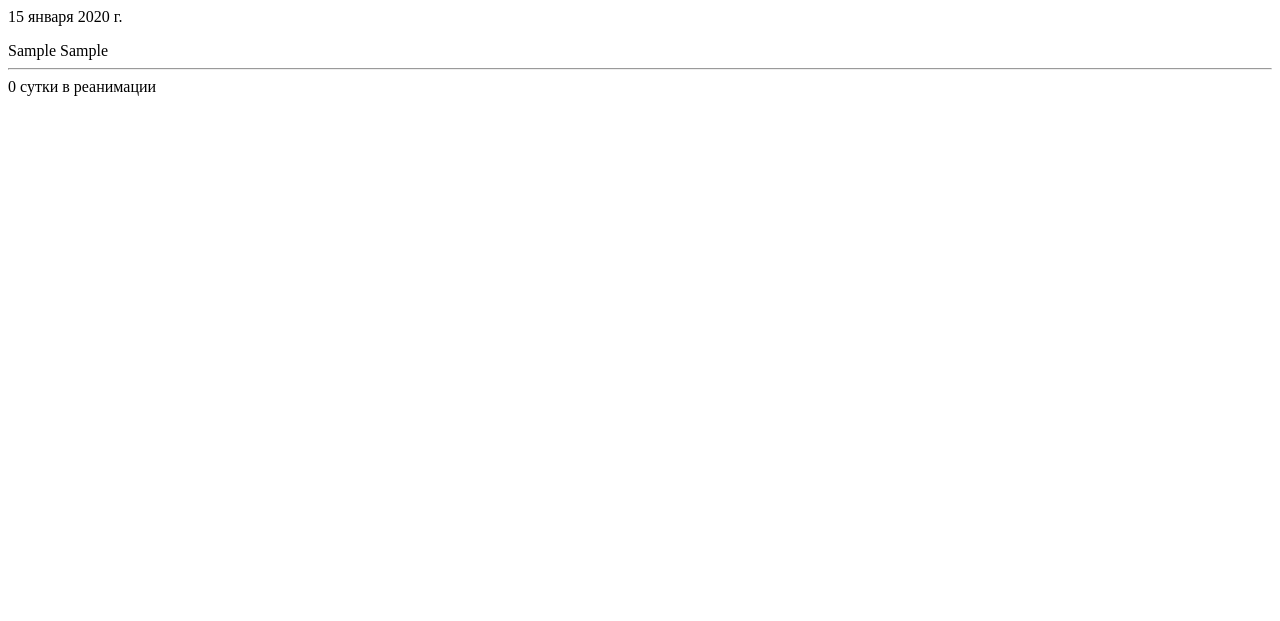
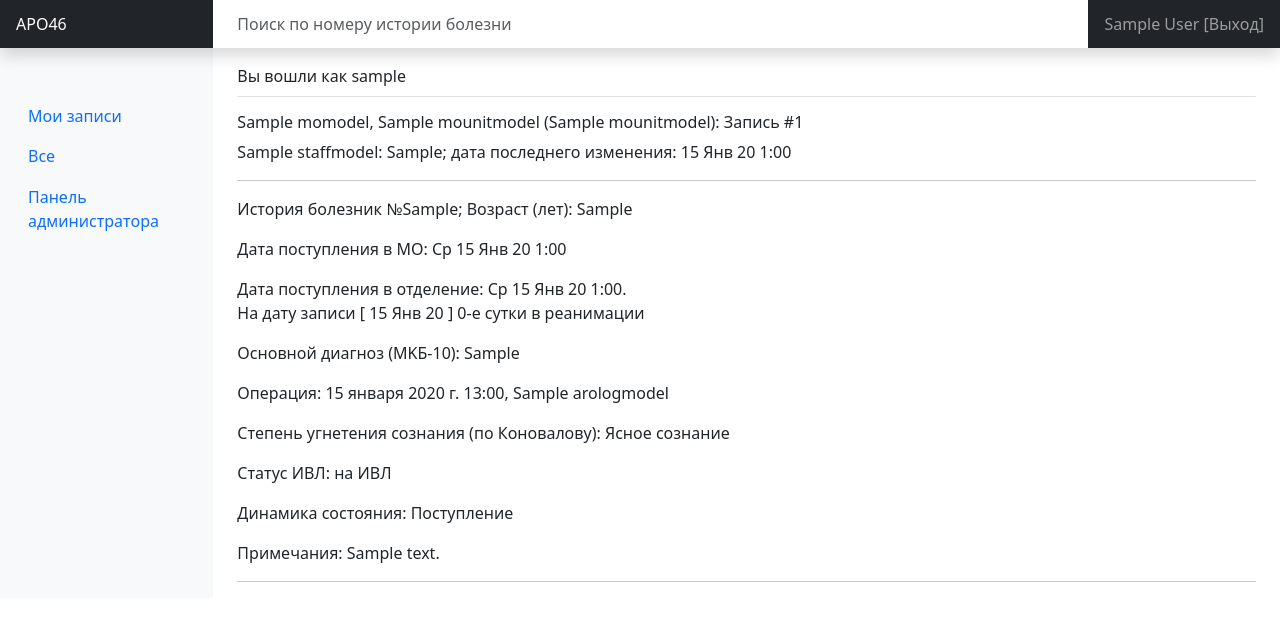
Before and after one commit to vgridasov/orit46, a Django app: page /arolog/1/ in a window 1280 px wide. Shown: the top 621 px of the page. Run offline with Django 4.2, Linux system fonts and the light colour scheme; a user stored in the database is signed in; tables that the repository leaves empty hold one stand-in row (values such as "Sample post"); some libraries are stand-ins or nearby versions.

Commit message:
Добавлена страница детализации записи журнала

```diff
--- a/ORIT/arolog/templates/arolog/arolog_detail.html
+++ b/ORIT/arolog/templates/arolog/arolog_detail.html
@@ -1,8 +1,10 @@
-<p>
-{{ object.reg_datetime|date }}
-</p>
- {{ object.mh_num }}
- {{ object.age }}
-<hr>
-<!-- какие сутки в реанимации? -->
-{{ object.get_duration_of_stay }} сутки в реанимации
+{% extends "arolog/wrapper.html" %}
+
+{% block title %}Список: Исследования{% endblock %}
+
+{% block content %}
+
+{% include 'arolog/object_detail.html' %}
+
+
+{% endblock %}
--- a/ORIT/arolog/templates/arolog/arologmodel_list.html
+++ b/ORIT/arolog/templates/arolog/arologmodel_list.html
@@ -1,6 +1,6 @@
 {% extends "arolog/wrapper.html" %}
 
-{% block title %}Список: Исследования{% endblock %}
+{% block title %}Подробности{% endblock %}
 
 {% block content %}
 
--- /dev/null
+++ b/ORIT/arolog/templates/arolog/object_detail.html
@@ -0,0 +1,26 @@
+<h6>
+ {{object.mo}}, {{object.mo_unit}}: Запись #{{ object.pk }}
+</h6>
+
+<p>{{object.registrator}}; дата последнего изменения: {{ object.reg_datetime|date:"d M y g:i" }}</p>
+<hr>
+<p>История болезник №{{ object.mh_num }}; Возраст (лет): {{ object.age }}</p>
+<p>Дата поступления в МО: {{object.to_hosp_date|date:"D d M y g:i"}}</p>
+<p>Дата поступления в отделение: {{object.to_unit_date|date:"D d M y g:i"}}.<br>
+ На дату записи [ {{ object.reg_datetime|date:"d M y" }} ] {{ object.get_duration_of_stay }}-е сутки в реанимации</p>
+<p>Основной диагноз (MKБ-10): {{object.diagnosis}}</p>
+
+{% if object.oper_date %}
+<p>Операция: {{object.oper_date}}, {{object.oper_name}}</p>
+{% endif %}
+
+<p>Степень угнетения сознания (по Коновалову): {{object.get_mind_display}}</p>
+<p>Статус ИВЛ: {{object.get_vent_display}}</p>
+<p>Динамика состояния: {{object.get_s_dyn_display}}</p>
+<p>Примечания: {{object.note}}</p>
+<p></p>
+<p></p>
+
+<hr>
+
+<!-- какие сутки в реанимации? -->
--- a/ORIT/arolog/templates/arolog/wrapper.html
+++ b/ORIT/arolog/templates/arolog/wrapper.html
@@ -46,7 +46,7 @@
         <ul class="nav flex-column">
           <li class="nav-item">
             <a class="nav-link active" aria-current="page" href="{% url 'home' %}">
-              Последние 10
+              Мои записи
             </a>
           </li>
           <li class="nav-item">
```
